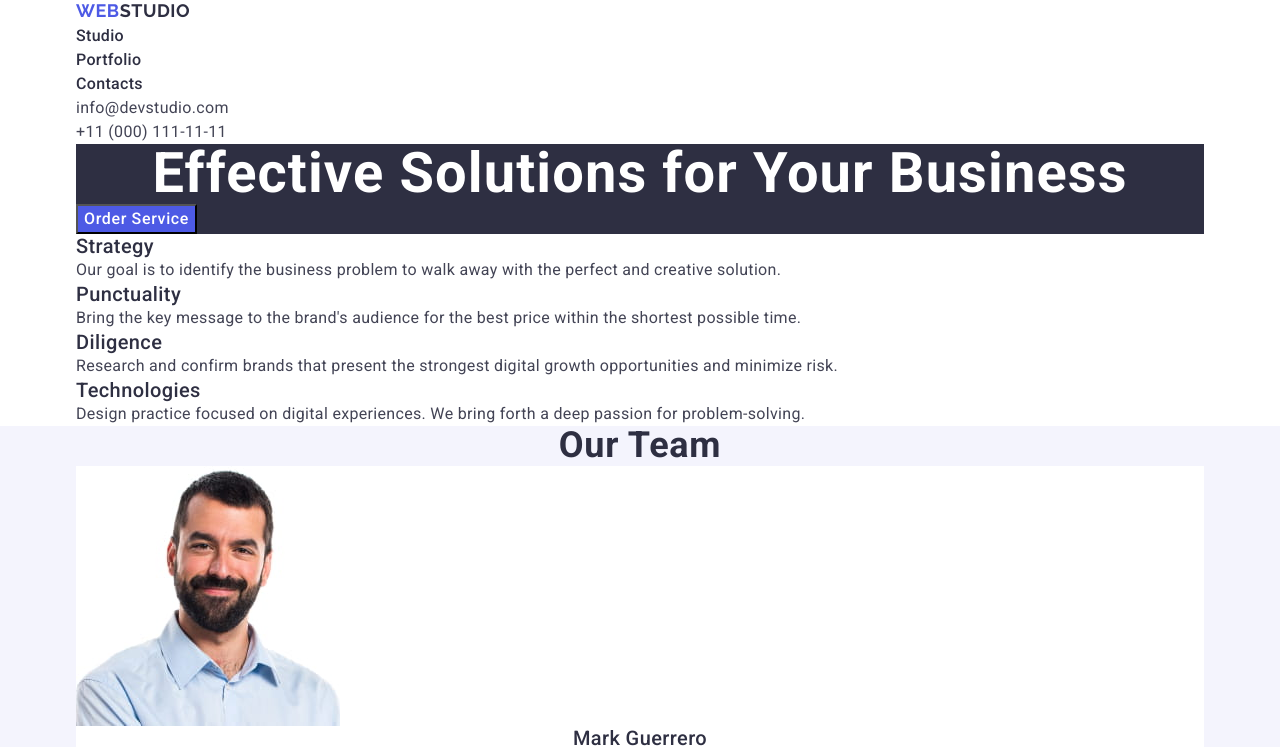
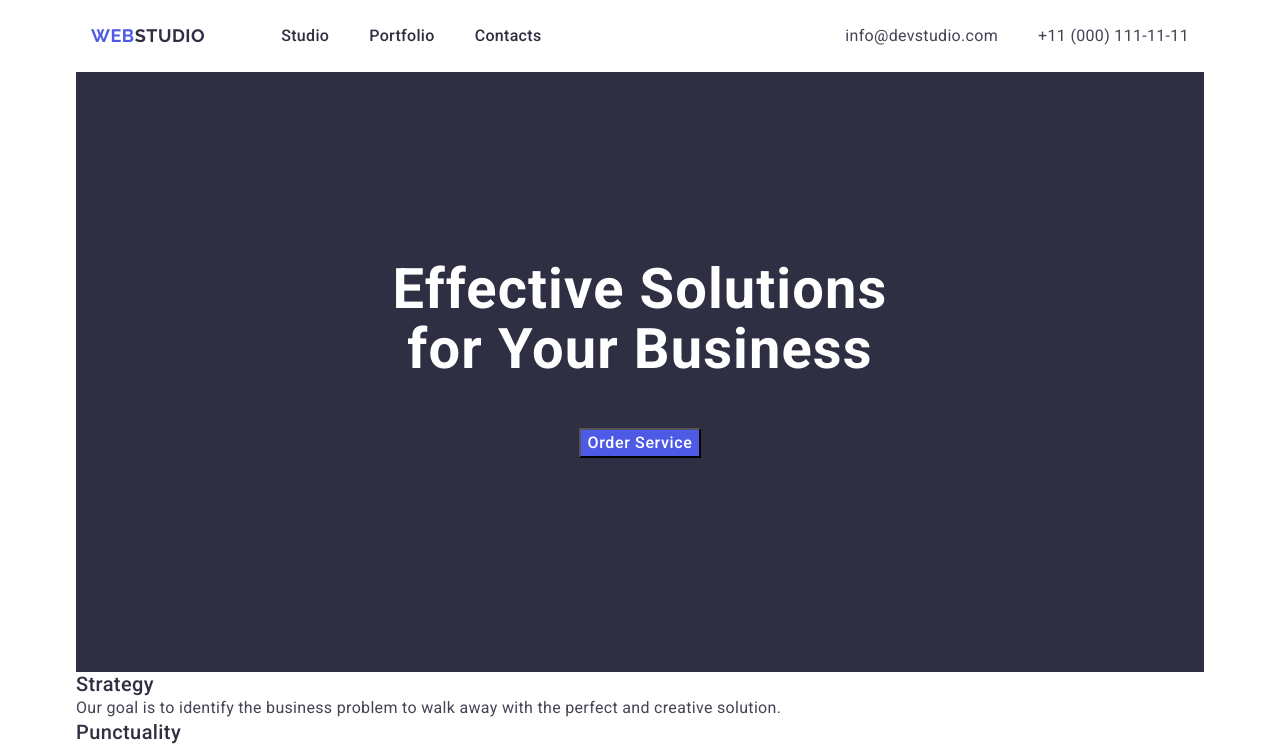
Before and after one commit to nadiahusarova/goit-markup-hw-03, a plain HTML site: page index.html in a window 1280 px wide. Shown: the top 747 px of the page. Drawn offline with nearby package versions, Linux system fonts and the light colour scheme.

Commit message:
arrangement of elements in the header + first section

```diff
--- a/css/styles.css
+++ b/css/styles.css
@@ -81,12 +81,37 @@ color:  #2e2f42;
 }
 /* HEDER */
 
+.page-header-container{
+    width: 1128px;
+    display: flex;
+    justify-content: space-between;
+}
+
+
+
 /* navigation */
+
+.main-nav{
+    display: flex;
+    align-items: center;
+}
+
+
+.menu{
+    display: flex;
+    column-gap: 40px;
+    margin-left: 76px;
+}
+
+
 .menu-link{
+display: block;
 color:  #2e2f42;
 font-size: 16px;
 font-weight: 500;
 letter-spacing: 0.02em;
+padding-top: 24px;
+padding-bottom: 24px;
 
 }
 
@@ -100,12 +125,21 @@ letter-spacing: 0.02em;
  address{
     font-style: normal;
  }
+
+ .contacts{
+    display: flex;
+    column-gap: 40px;
+}
+
+
 .contacts-link{
+    display: block;
 font-size: 16px;
 color: #434455;
     font-style: normal;
-    letter-spacing: 0.02em
-
+    letter-spacing: 0.02em;
+  padding-top: 24px;
+    padding-bottom: 24px;
 /* font-weight: 400; */
 }
 
@@ -114,19 +148,32 @@ color: #434455;
   color:#404BBF;
 }
 
+
+
 /* MAIN */
 /* 1 section */
 .first-section{
   background-color:#2E2F42;
+  height: 600px;
+  text-align: center;
+  margin-left: auto;
+  margin-right: auto;
 }
 
+
 .first-section-title{
+ width: 496px;
 color: #FFF;
 text-align: center;
 font-size: 56px;
 font-weight: 700;
 line-height: 1.07;
-letter-spacing: 0.02em
+letter-spacing: 0.02em;
+margin-left: auto;
+margin-right: auto;
+padding-top: 188px;
+padding-bottom: 48px;
+
 }
 
 .first-section-button{
@@ -137,6 +184,7 @@ font-size: 16px;
 font-weight: 500;
 line-height: 1.5;
 letter-spacing: 0.04em;
+
 }
 
 .first-section-button:hover,
--- a/index.html
+++ b/index.html
@@ -12,7 +12,7 @@
 </head>
 <body>
     <header class="top-header">
-        <div class="container">
+        <div class="container page-header-container">
         <nav class="main-nav">
            <!-- navigation-->
             <a class="logo link" href="./index.html">Web<span class="logo-txt">Studio</span></a>
@@ -28,6 +28,7 @@
                 </li>
             </ul>
         </nav>
+
         <address class="top-addres">
             <ul class="contacts list">
                 <li class="contacts-item">
@@ -52,6 +53,7 @@
             <button type="button" class="first-section-button">Order Service</button>
         </div>
         </section>
+
         <!--benefits-->
         <section class="second-section">
             <div class="container">
```
